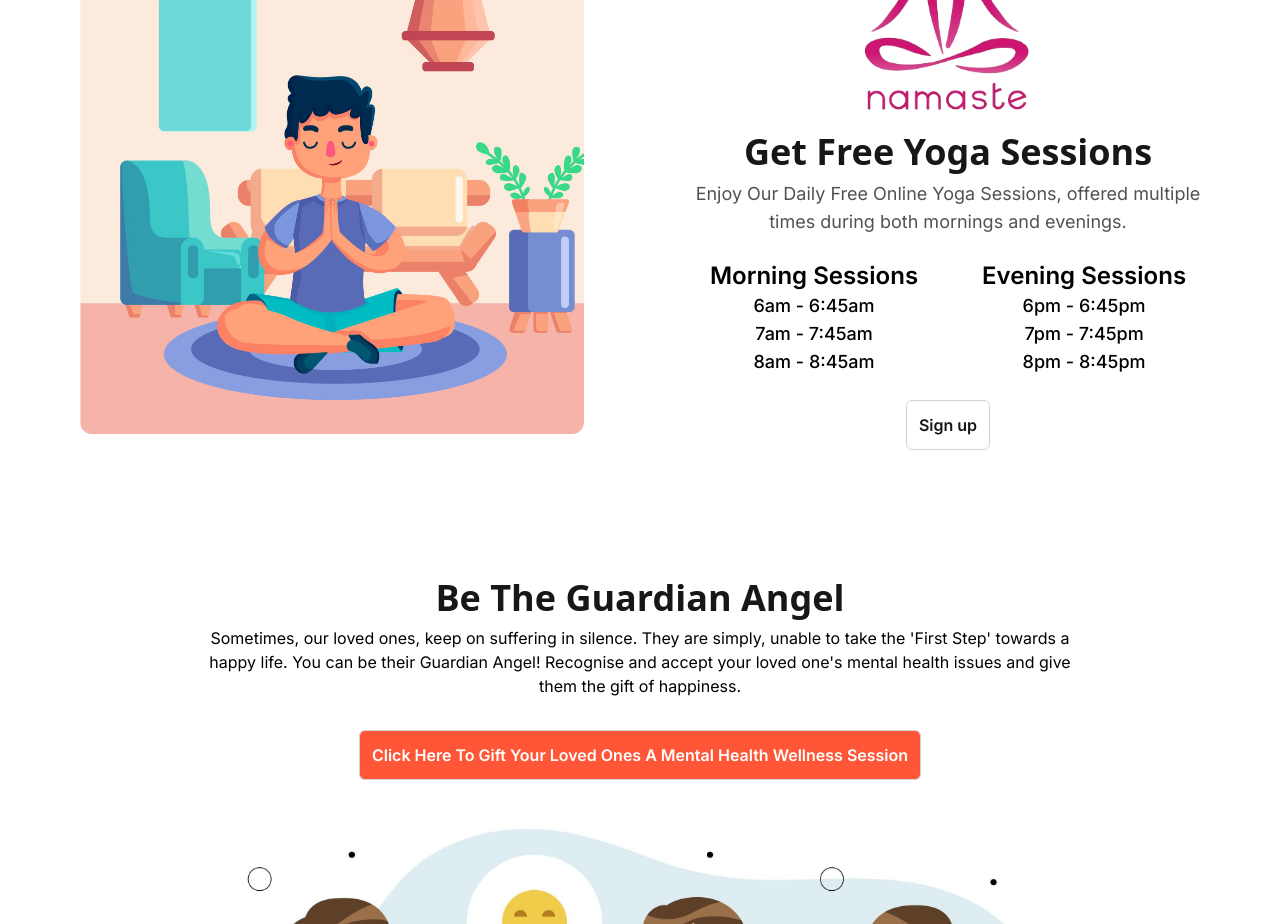
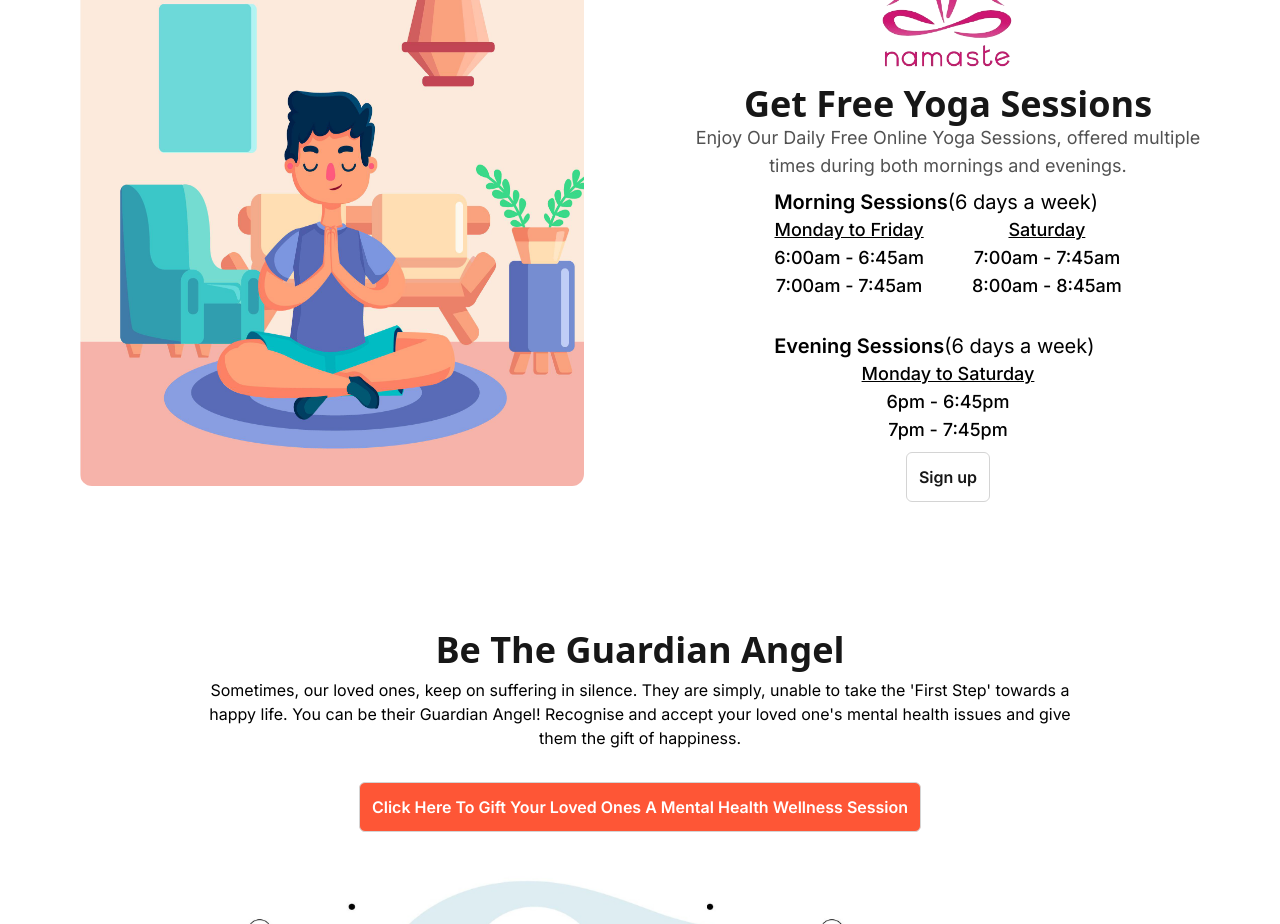
Before and after one commit to teerthrajverma01/Asmi-Frontend, a React (Vite) app: page / in a window 1280 px wide. Shown: the part 2780-3704 px from the top of the page. Built offline with nearby package versions, Linux system fonts and the light colour scheme; no server answers.

Commit message:
edit yoga

```diff
--- a/src/pages/HomePage.jsx
+++ b/src/pages/HomePage.jsx
@@ -269,7 +269,7 @@ const HomePage = () => {
                 <div className=" w-full max-w-[35rem]">
                   <div className="text-4xl font-semibold leading-[1.2] font-sans text-neutral-900 flex flex-col items-center">
                     <img
-                      className="items-center hidden h-56 md:block "
+                      className="items-center hidden h-44 md:block "
                       src={yogaLogo}
                       alt=""
                     />
@@ -295,31 +295,48 @@ const HomePage = () => {
                       ))}
                     </div>
                   </div>
-                  <div className="flex flex-col items-center justify-center mt-2">
+                  <div className="flex flex-col items-center justify-center ">
                     <p className="text-center">
                       Enjoy Our Daily Free Online Yoga Sessions, offered
                       multiple times during both mornings and evenings.
                     </p>
 
-                    <div className="flex flex-col gap-4 my-6 lg:flex-row lg:gap-16">
-                      <div className="flex flex-col">
-                        <h1 className="text-2xl font-semibold">
-                          Morning Sessions
-                        </h1>
-                        <div className="text-lg font-medium text-center">
-                          <h2>6am - 6:45am</h2>
-                          <h2>7am - 7:45am</h2>
-                          <h2>8am - 8:45am</h2>
+                    <div className="flex flex-col gap-4 my-2 lg:gap-8">
+                      <div>
+                        <div className="flex flex-col">
+                          <h1 className="text-xl font-semibold">
+                            Morning Sessions
+                            <span className="text-xl font-normal">
+                              (6 days a week)
+                            </span>
+                          </h1>
+                          <div className="flex justify-center gap-12">
+                            <div className="text-lg font-medium text-center">
+                              <div className="underline">Monday to Friday</div>
+                              <h2>6:00am - 6:45am</h2>
+                              <h2>7:00am - 7:45am</h2>
+                            </div>
+                            <div className="text-lg font-medium text-center">
+                              <div className="underline">Saturday</div>
+
+                              <h2>7:00am - 7:45am</h2>
+                              <h2>8:00am - 8:45am</h2>
+                            </div>
+                          </div>
                         </div>
                       </div>
                       <div>
-                        <h1 className="text-2xl font-semibold">
+                        <h1 className="text-xl font-semibold">
                           Evening Sessions
+                          <span className="text-xl font-normal">
+                            (6 days a week)
+                          </span>
                         </h1>
                         <div className="text-lg font-medium text-center">
+                          <div className="underline">Monday to Saturday</div>
+
                           <h2>6pm - 6:45pm</h2>
                           <h2>7pm - 7:45pm</h2>
-                          <h2>8pm - 8:45pm</h2>
                         </div>
                       </div>
                     </div>
```
